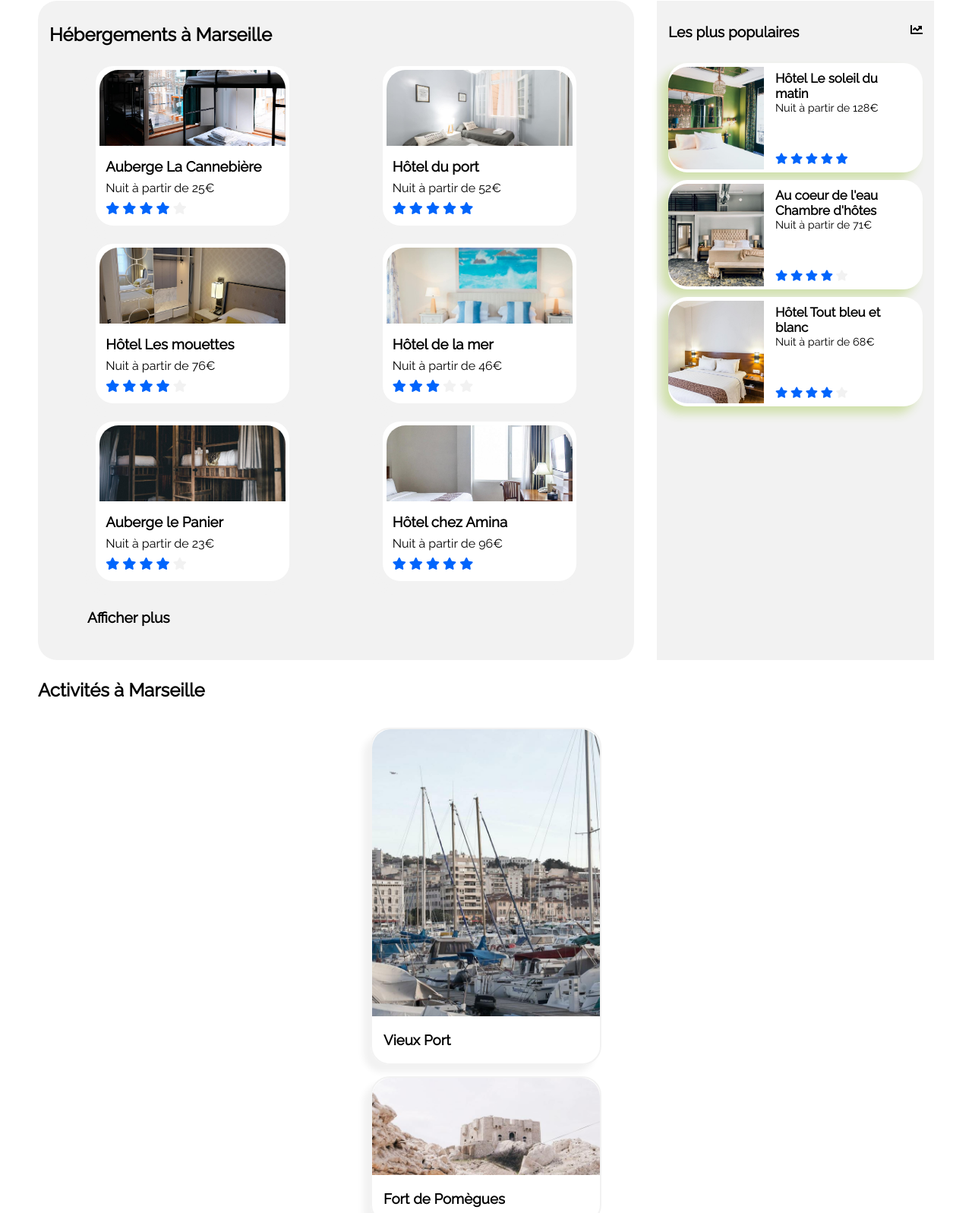
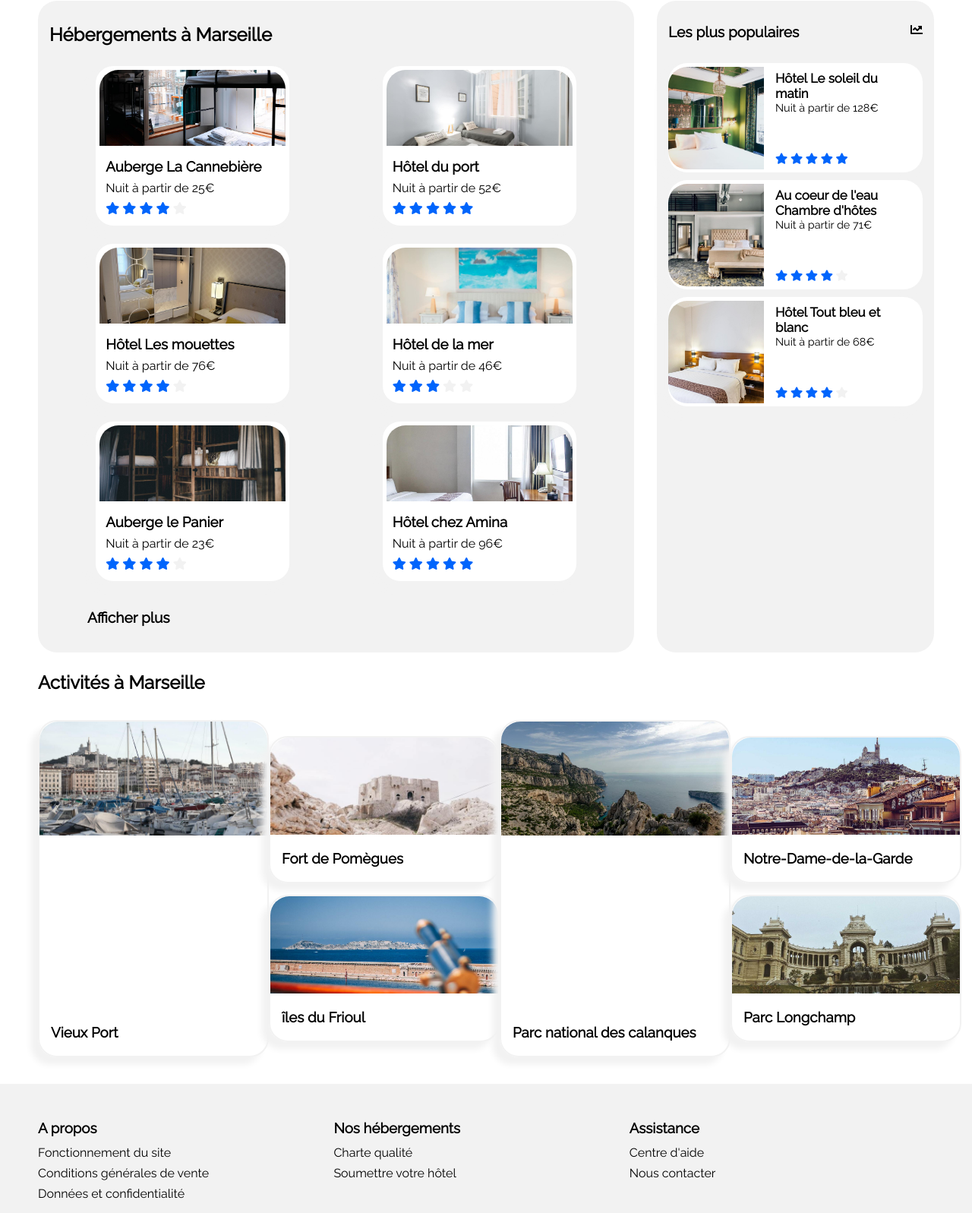
Before and after one commit to Samix94/R-servia, a plain HTML site: page index.html in a window 1280 px wide. Shown: the part 420-2017 px from the top of the page at 76% size. Drawn offline with Linux system fonts and the light colour scheme.

Commit message:
Update styles.css

```diff
--- a/styles.css
+++ b/styles.css
@@ -173,12 +173,13 @@ header a:hover{
 
 /*HEBERGEMENTS*/
 #container{
+    padding-top: 10px;
+    padding-bottom: 10px;
     background-color: #F2F2F2;
+    border-radius: 25px;
     display: flex;
     flex-direction: column;
     justify-content: flex-start;
-    padding-top: 10px;
-    padding-bottom: 20px;
 }
 #populary-container{
     height: 100%;
@@ -208,7 +209,7 @@ header a:hover{
     text-decoration: none;
     color: #000;
     border-radius: 25px;
-    box-shadow: -0.6em 0.6em 0.8em #d0e0ab;
+    box-shadow: -0.6em 0.6em 0.8em #F2F2F2;
 }
 .img-popularity{
     width: 126px;
@@ -235,7 +236,7 @@ header a:hover{
 #container-2{
     background-color: #fff;
     padding-top: 15px;
-    padding-bottom: 20px;
+    padding-bottom: 10px;
 }
 #container-2 h2{
     margin: 15px 0;
@@ -412,7 +413,7 @@ footer ul li a{
         flex-wrap: wrap;
     }
 
-    /*HEBERGEMENTS*/
+    /*CONTAINER-2*/
     #hebergements-container{
         display: flex;
         flex-direction: row;
@@ -439,11 +440,11 @@ footer ul li a{
         margin-bottom: 5px;
     }
 
-    /*FOR ACTIVITY PHOTO WHO HAVE TOT GROW*/
+    /*FOR ACTIVITY PHOTO WHO HAVE TO GROW*/
     .auto{
         height: 440px;
     }
-    .auto img{
+    .resize img{
         height: 440px;
     }
     .following{
@@ -465,7 +466,7 @@ footer ul li a{
         padding: 0px 60px;
     }
 
-    /* */
+    /* MAIN */
     main{
         margin: 30px 50px;
     }
@@ -492,6 +493,8 @@ footer ul li a{
         flex-direction: row-reverse;
         justify-content: space-between;
     }
+
+    /*CONTAINER-2*/
     #container-2{
         background-color: #F2F2F2;
         margin-right: 30px;
@@ -499,6 +502,12 @@ footer ul li a{
     }
     #display{
         margin: 25px 50px;
+    }
+
+    /*ACTIVITY*/
+    #activity-container{
+        display: flex;
+        flex-direction: row;
     }
 
     /*FOOTER*/
```
